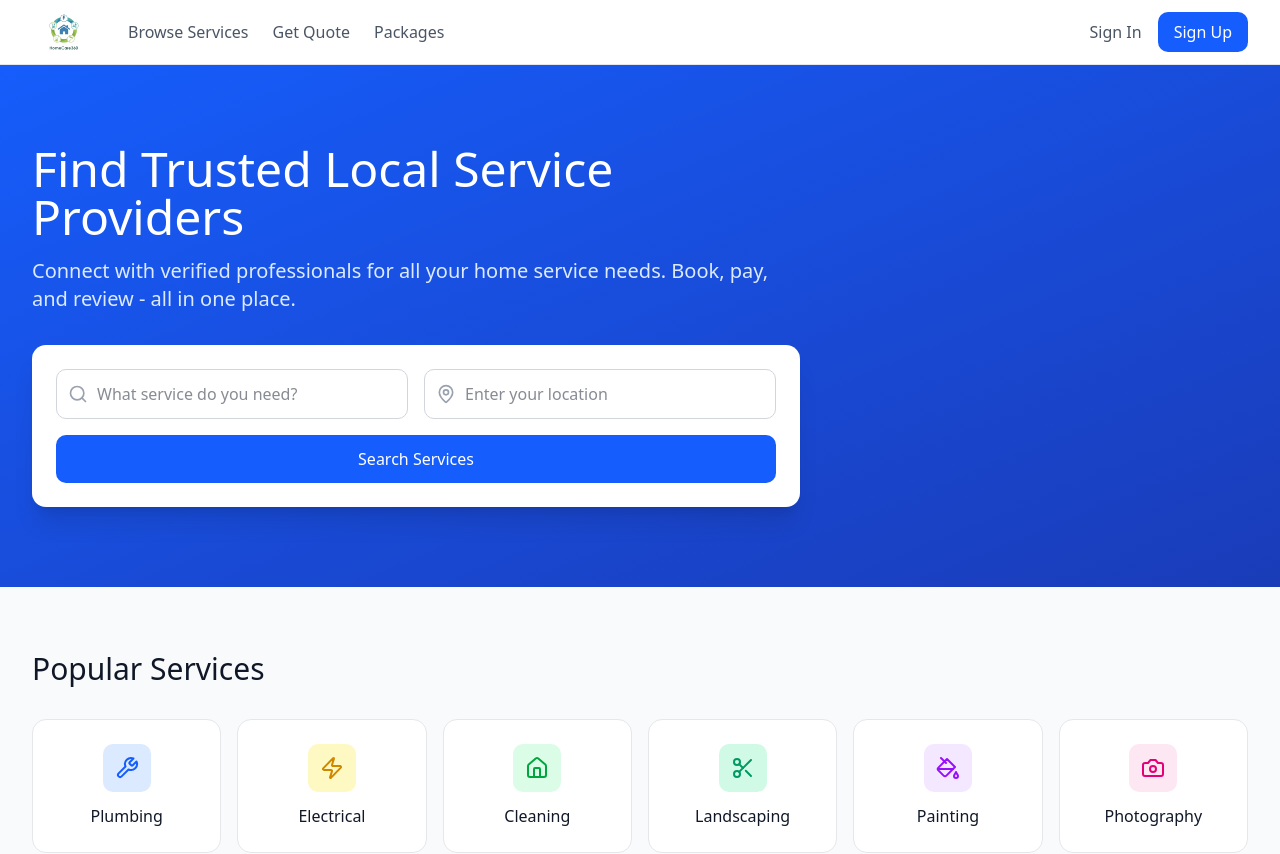
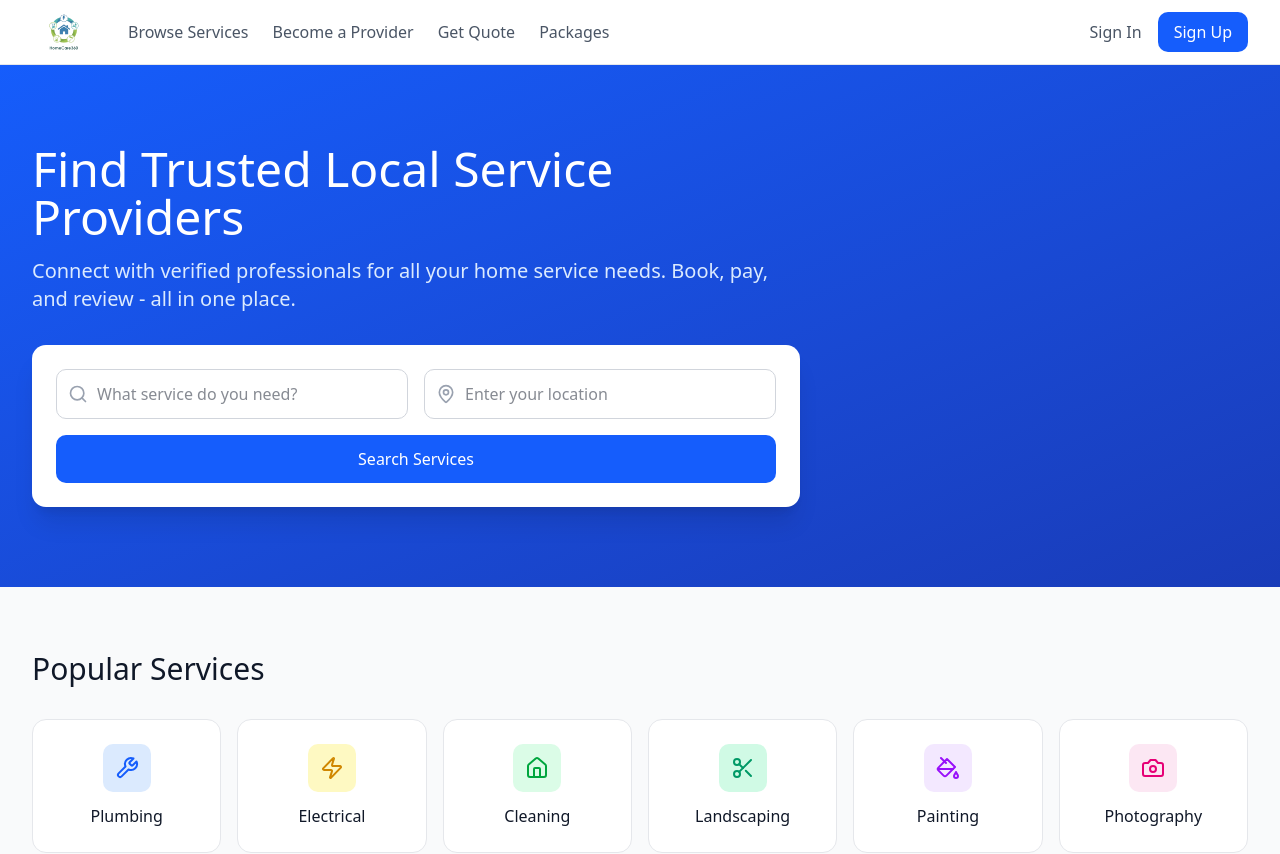
Before and after one commit to armanali0786/homecare360, a React (Vite) app in the folder client/: page / in a window 1280 px wide. Shown: the top 854 px of the page. Built offline with nearby package versions, Linux system fonts and the light colour scheme.

Commit message:
Header Updated

```diff
--- a/client/src/components/Header.tsx
+++ b/client/src/components/Header.tsx
@@ -24,6 +24,12 @@ export function Header({ currentView, setCurrentView, userRole, setUserRole, onB
                 Browse Services
               </button>
               <button
+                onClick={() => setCurrentView('become-provider')}
+                className="text-gray-600 hover:text-gray-900 cursor-pointer"
+                >
+                Become a Provider
+                </button>
+              <button
                 onClick={() => setCurrentView('quote-estimator')}
                 className="text-gray-600 hover:text-gray-900 cursor-pointer"
               >
@@ -35,13 +41,8 @@ export function Header({ currentView, setCurrentView, userRole, setUserRole, onB
               >
                 Live Tracking
               </button> */}
-              {/* <button
-                onClick={() => setCurrentView('become-provider')}
-                className="text-gray-600 hover:text-gray-900 cursor-pointer"
-                >
-                Become a Provider
-                </button>
-                <button
+
+                {/* <button
                 onClick={() => setCurrentView('provider-dashboard')}
                 className="text-gray-600 hover:text-gray-900 cursor-pointer"
               >
```
